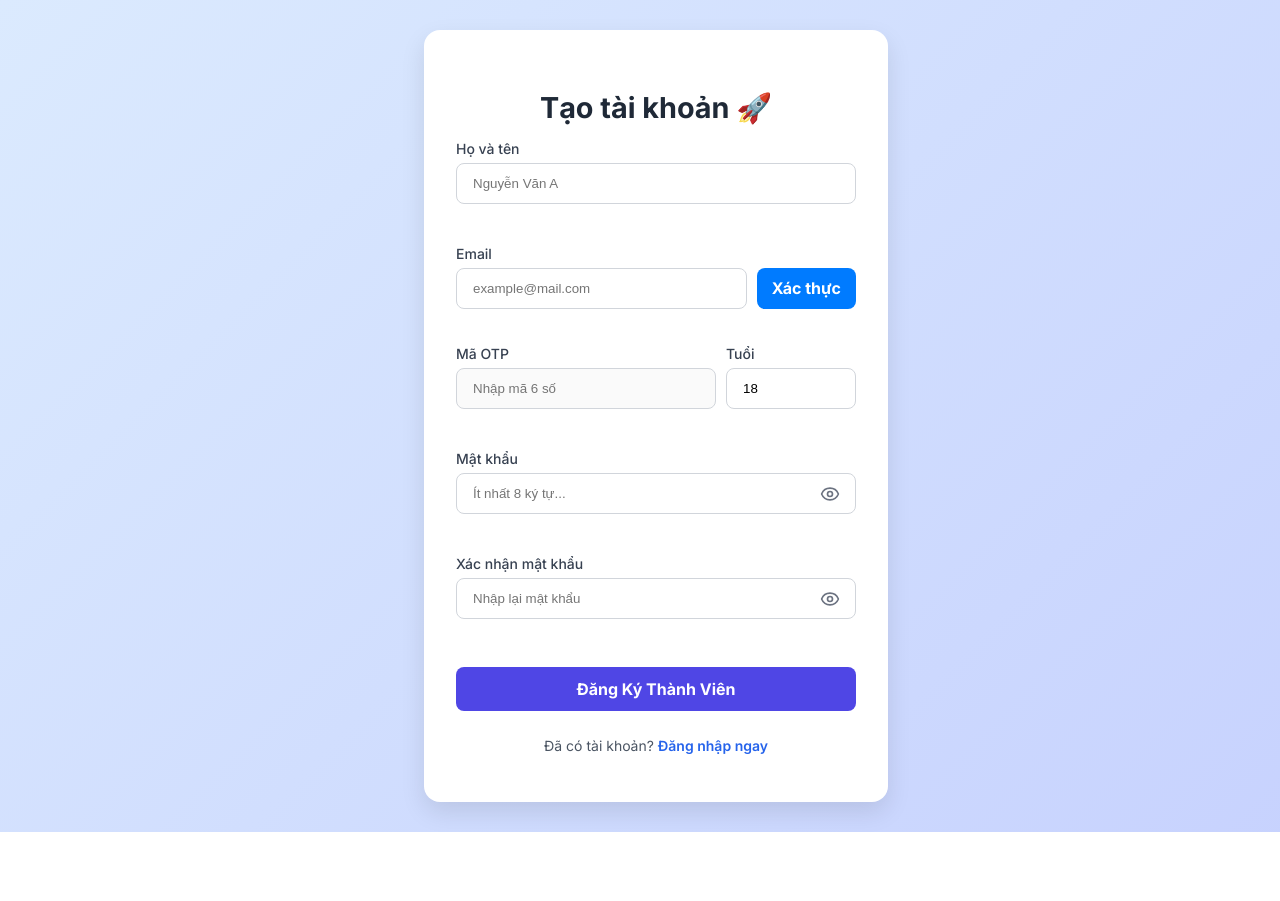
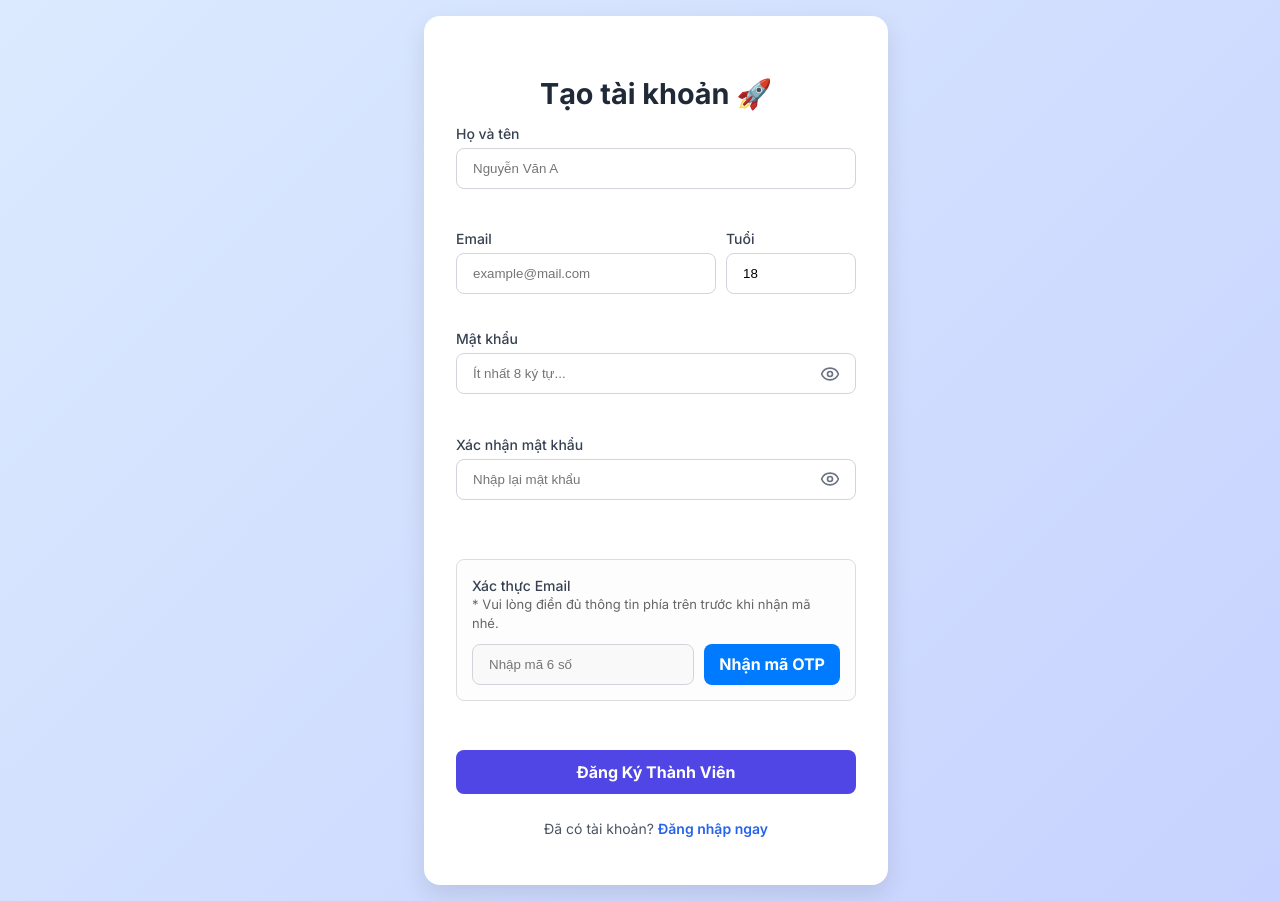
Before and after one commit to Dragon-Ky/Front-end_Library, a React app: page /register in a window 1280 px wide. Shown: the top 901 px of the page. Before the commit the page ends 832 px from the top, so only its background shows below. Built offline with nearby package versions, Linux system fonts and the light colour scheme; the HTML template or start-up script is replaced by a standard one.

Commit message:
feat: enhance OTP handling in Register component with improved error messages and UI adjustments

```diff
--- a/src/pages/Register.tsx
+++ b/src/pages/Register.tsx
@@ -79,11 +79,20 @@ const Register = () => {
                 setCountdown(60); // Bắt đầu đếm ngược 60s
             }
         } catch (error: any) {
-            let errorMessage = error.response?.data?.message || "Lỗi gửi OTP";
+            console.error("Lỗi API Gửi OTP:", error);
+            let errorMessage = error.response?.data?.message || "";
+
+            if (!error.response) {
+                errorMessage = "Không kết nối được Backend! Lỗi CORS do backend chưa cấu hình @CrossOrigin cho React hoặc Server chưa chạy.";
+            } else if (error.response.status === 400) {
+                errorMessage = errorMessage || "Dữ liệu không hợp lệ. Có thể Backend yêu cầu `username` thay vì `name`, hoặc sai cấu trúc Entity.";
+            } else if (!errorMessage) {
+                errorMessage = "Lỗi gửi OTP không xác định.";
+            }
 
             // Trích xuất số giây từ Backend nếu có lỗi chặn spam (Rate Limit)
             const match = errorMessage.match(/\d+/);
-            if (match) {
+            if (match && error.response?.status !== 400 && !(!error.response)) {
                 let seconds = parseInt(match[0]);
                 // Nếu dính lỗi 3600 do lệch múi giờ, ép về 60
                 if (seconds > 60) seconds = 60;
@@ -131,35 +140,12 @@ const Register = () => {
                         <input name="name" type="text" placeholder="Nguyễn Văn A" value={formData.name} onChange={handleChange} required />
                     </div>
 
-                    <div className="form-group" style={{ marginBottom: '15px' }}>
-                        <label>Email</label>
-                        <div style={{ display: 'flex', gap: '10px' }}>
-                            <input name="email" type="email" placeholder="example@mail.com" value={formData.email} onChange={handleChange} required style={{ flex: 1 }} />
-                            <button
-                                type="button"
-                                className="btn-submit"
-                                onClick={handleSendOtp}
-                                // Vô hiệu hóa khi đang gửi hoặc đang đếm ngược
-                                disabled={isSendingOtp || countdown > 0}
-                                style={{
-                                    width: 'auto',
-                                    padding: '0 15px',
-                                    marginTop: 0,
-                                    backgroundColor: (isSendingOtp || countdown > 0) ? '#6c757d' : (otpSent ? '#28a745' : '#007bff'),
-                                    cursor: (isSendingOtp || countdown > 0) ? 'not-allowed' : 'pointer'
-                                }}
-                            >
-                                {isSendingOtp ? 'Đang gửi...' : countdown > 0 ? `Đợi ${countdown}s` : otpSent ? 'Gửi lại mã' : 'Xác thực'}
-                            </button>
+                    <div className="form-row" style={{ display: 'flex', gap: '10px', marginBottom: '15px' }}>
+                        <div className="form-group" style={{ flex: 2, marginBottom: '0' }}>
+                            <label>Email</label>
+                            <input name="email" type="email" placeholder="example@mail.com" value={formData.email} onChange={handleChange} required />
                         </div>
-                    </div>
-
-                    <div className="form-row" style={{ display: 'flex', gap: '10px' }}>
-                        <div className="form-group" style={{ flex: 2 }}>
-                            <label>Mã OTP</label>
-                            <input type="text" placeholder="Nhập mã 6 số" value={otp} onChange={(e) => setOtp(e.target.value)} required maxLength={6} disabled={!otpSent} />
-                        </div>
-                        <div className="form-group" style={{ flex: 1 }}>
+                        <div className="form-group" style={{ flex: 1, marginBottom: '0' }}>
                             <label>Tuổi</label>
                             <input name="age" type="number" value={formData.age} onChange={handleChange} required />
                         </div>
@@ -209,7 +195,42 @@ const Register = () => {
                         </div>
                     </div>
 
-                    <button type="submit" className="btn-submit btn-register">Đăng Ký Thành Viên</button>
+                    {/* Vùng xác thực OTP */}
+                    <div className="form-group" style={{ marginTop: '20px', padding: '15px', border: '1px solid #ddd', borderRadius: '8px', backgroundColor: '#fdfdfd' }}>
+                        <label>Xác thực Email</label>
+                        <p style={{ fontSize: '13px', color: '#666', marginBottom: '10px', marginTop: '-5px' }}>
+                            * Vui lòng điền đủ thông tin phía trên trước khi nhận mã nhé.
+                        </p>
+                        <div style={{ display: 'flex', gap: '10px' }}>
+                            <input
+                                type="text"
+                                placeholder="Nhập mã 6 số"
+                                value={otp}
+                                onChange={(e) => setOtp(e.target.value)}
+                                required={otpSent}
+                                maxLength={6}
+                                disabled={!otpSent}
+                                style={{ flex: 1, margin: 0 }}
+                            />
+                            <button
+                                type="button"
+                                className="btn-submit"
+                                onClick={handleSendOtp}
+                                disabled={isSendingOtp || countdown > 0}
+                                style={{
+                                    width: 'auto',
+                                    padding: '0 15px',
+                                    marginTop: 0,
+                                    backgroundColor: (isSendingOtp || countdown > 0) ? '#6c757d' : (otpSent ? '#28a745' : '#007bff'),
+                                    cursor: (isSendingOtp || countdown > 0) ? 'not-allowed' : 'pointer'
+                                }}
+                            >
+                                {isSendingOtp ? 'Đang gửi...' : countdown > 0 ? `Đợi ${countdown}s` : otpSent ? 'Gửi lại mã' : 'Nhận mã OTP'}
+                            </button>
+                        </div>
+                    </div>
+
+                    <button type="submit" className="btn-submit btn-register" style={{ marginTop: '10px' }}>Đăng Ký Thành Viên</button>
                 </form>
                 <div className="auth-footer">
                     <p>Đã có tài khoản? <Link to="/login">Đăng nhập ngay</Link></p>
```
